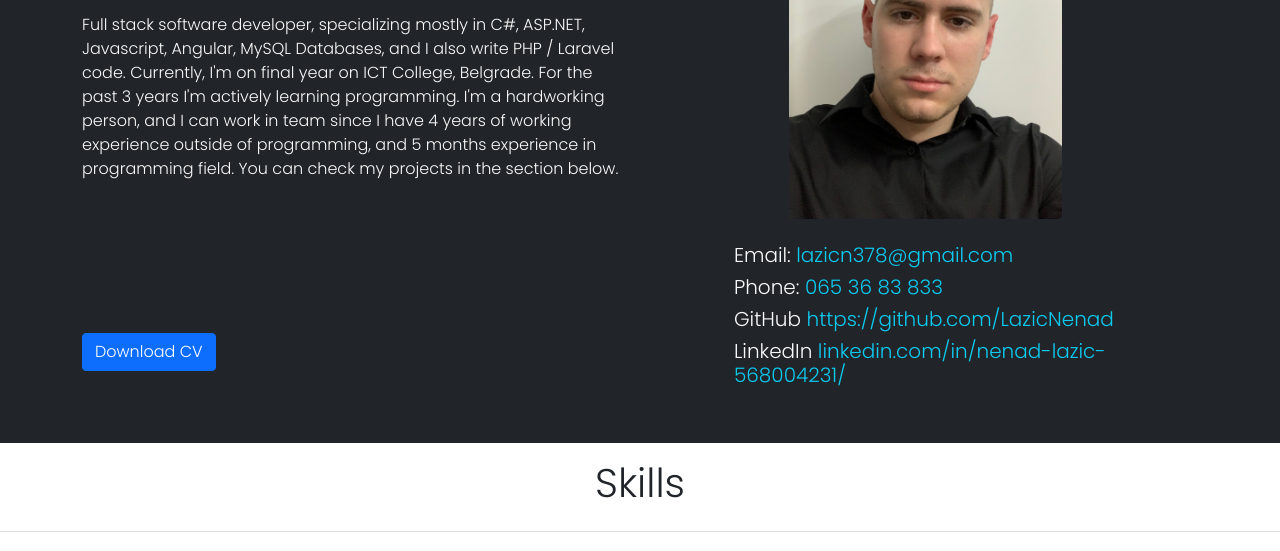
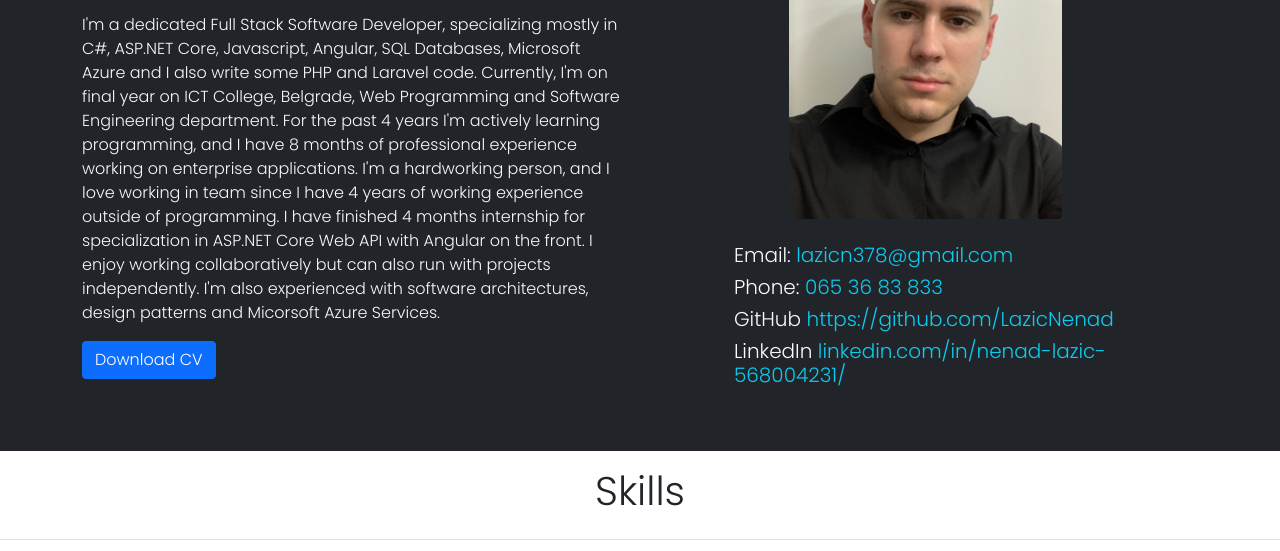
Before and after one commit to LazicNenad/portfolio-website, a plain HTML site: page index.html in a window 1280 px wide. Shown: the part 249-800 px from the top of the page. Drawn offline with nearby package versions, Linux system fonts and the light colour scheme.

Commit message:
Update index.html

```diff
--- a/index.html
+++ b/index.html
@@ -63,14 +63,17 @@
                <p class="py-3 lead">Full stack software developer - ASP.NET | Angular</p>
 
                <p>
-                  Full stack software developer, specializing mostly in
-                  C#, ASP.NET, Javascript, Angular, MySQL Databases, and I also write PHP / Laravel
-                  code. Currently, I'm on final year on ICT College,
-                  Belgrade. For the past 3 years I'm actively learning
-                  programming. I'm a hardworking person, and I can work in team
-                  since I have 4 years of working experience outside of
-                  programming, and 5 months experience in programming field. You can check my projects in the section
-                  below.
+                  I'm a dedicated Full Stack Software Developer, specializing mostly in C#, ASP.NET
+Core, Javascript, Angular, SQL Databases, Microsoft Azure and I also write some
+PHP and Laravel code. Currently, I'm on final year on ICT College, Belgrade, Web
+Programming and Software Engineering department. For the past 4 years I'm actively
+learning programming, and I have 8 months of professional experience working on
+enterprise applications. I'm a hardworking person, and I love working in team since I
+have 4 years of working experience outside of programming. I have finished 4 months
+internship for specialization in ASP.NET Core Web API with Angular on the front.
+I enjoy working collaboratively but can also run with projects independently.
+I'm also experienced with software architectures, design patterns and Micorsoft Azure
+Services.
                </p>
                <div class="mt-auto">
                   <a href="assets/Nenad'sCV.pdf" download="Nenad'sCV" class="btn btn-primary">Download CV</a>
```
